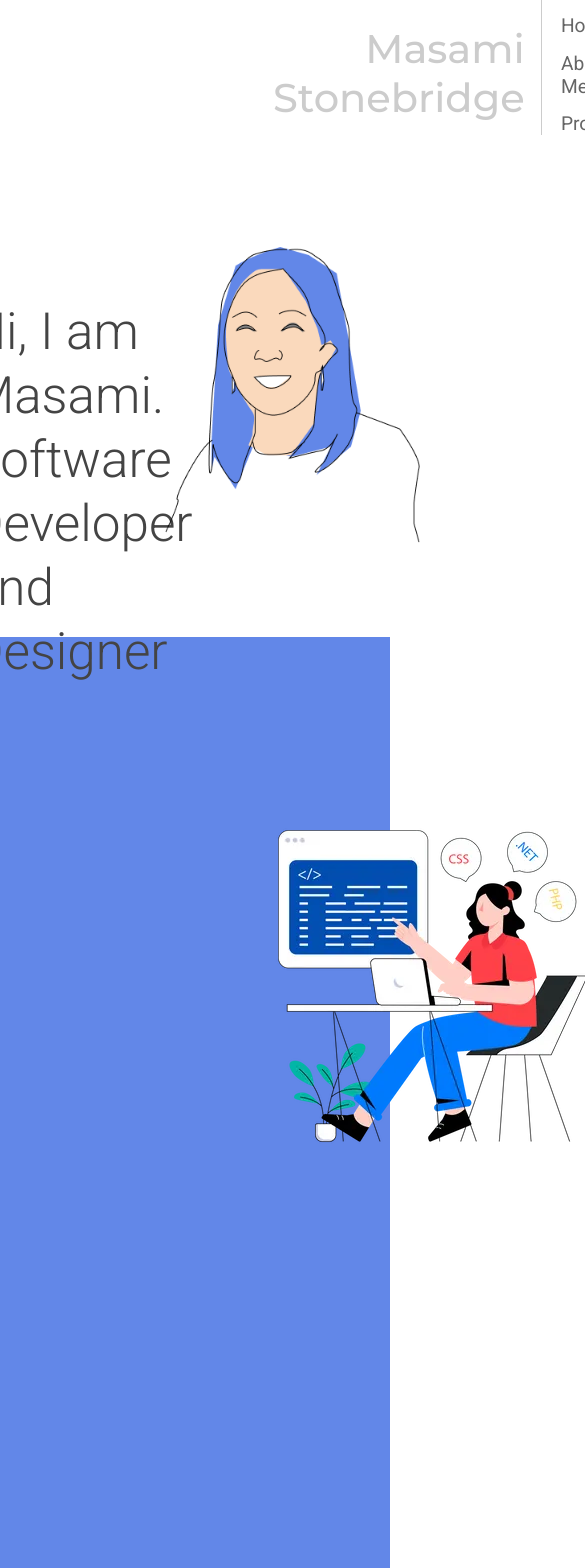
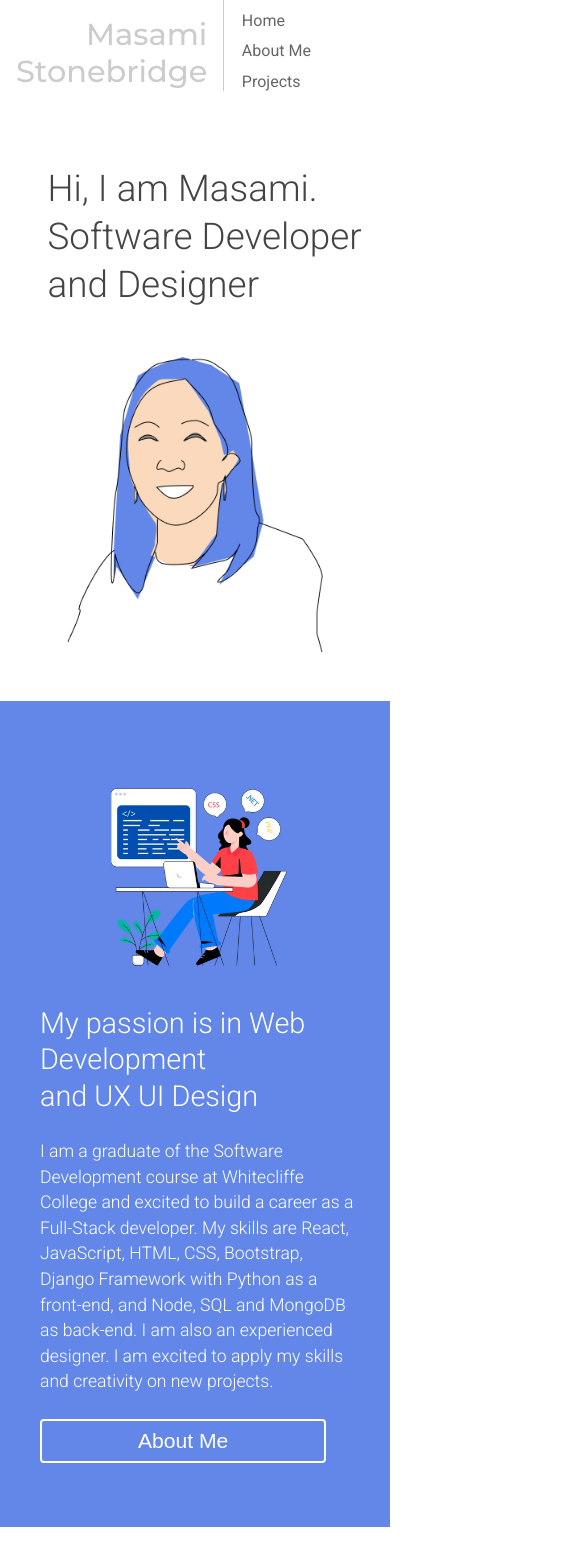
Before and after one commit to Masamist/Portfolio, a React (Create React App) app: page / in a window 390 px wide. Shown: the top 1568 px of the page, 585 px wide, since content can reach past the window. Built offline with nearby package versions, Linux system fonts and the light colour scheme.

Commit message:
responsive home

```diff
--- a/src/components/Navbar.css
+++ b/src/components/Navbar.css
@@ -1,12 +1,16 @@
 @import url('https://fonts.googleapis.com/css2?family=Montserrat+Alternates:wght@100&family=Montserrat:wght@100;200;300;400;500;600&family=Roboto:wght@100;500;700;900&display=swap');
+.nav-container {
+  width: 100%;
+  height: 12vh;
+  margin: 0;
+  padding: 0;
+}
 .navbar {
-  width: 30%;
-  padding-bottom: 0;
+  width: 25em;
   display: flex;
   flex-direction: row;
   box-sizing: border-box;
   float: right;
-  margin-bottom: 80px;
 }
 .logo-container {
   border-right: 1px solid #ccc;
@@ -15,7 +19,6 @@
 .logo {
   font-size: 2.5rem;
   font-family: 'Montserrat', sans-serif;
-
   font-weight: 500;
   color: #ccc;
   text-align: end;
@@ -46,3 +49,19 @@
   text-decoration: none;
   color: var(--secondary-color);;
 }
+@media (max-width: 700px) {
+  .navbar {
+    width: 20em;
+    float: left;
+    padding-left: 1rem;
+  }
+  .logo {
+    font-size: 1.9rem;
+    padding-top: 0;
+  }
+  .navbar ul li {
+    font-size: 1rem;
+    padding-left: .1rem;
+    padding-top: .7rem;
+  }
+}
--- a/src/components/Navbar.js
+++ b/src/components/Navbar.js
@@ -5,7 +5,8 @@ import './Navbar.css'
 
 export default function Navbar() {
   return (
-      <nav className='navbar'>
+      <nav className='nav-container'>
+        <div className='navbar'>
           <div class='logo-container'>
             <span className='logo'>Masami<br/>Stonebridge</span>
           </div>
@@ -16,7 +17,7 @@ export default function Navbar() {
             <li><Link to="/projects">Projects</Link></li>
           </ul>
           </div>
-
+        </div>
       </nav>
 
   )
--- a/src/index.css
+++ b/src/index.css
@@ -40,18 +40,15 @@ a{
 /* layout */
 .container {
   max-width: 1200px;
-  margin: 60px auto;
+  margin: auto auto;
   display: flex;
   flex-direction: column;
   justify-content: center;
+  /* background-color: #ccc; */
 }
 @media (max-width: 1250px) {
   .container {
-    max-width: 800px;
-    margin: 60px 3rem;
-    display: flex;
-    flex-direction: column;
-    justify-content: center;
+    margin: auto 1rem;
   }
 }
 
--- a/src/pages/Home.css
+++ b/src/pages/Home.css
@@ -1,10 +1,11 @@
+
 /* home top */
 .home-top {
   display: flex;
   flex-direction: row;
   width: 100%;
   height: 50vh;
-  padding: 2rem 0 5rem 0;
+  padding: 5rem 0 5rem 0;
   justify-content: center;
 }
 .home-top div:first-child {
@@ -19,44 +20,162 @@
 .home-top img {
   max-height: 35vh;
 }
-@media (max-width: 1000px) {
+@media (max-width: 1890px) {
   .home-top-title {
-    font-size: 3.2rem;
-    line-height: 4rem;
+    font-size: 3.8rem;
+    line-height: 4.7rem;
+  }
+  .home-top div:first-child {
+    width: 40%;
+    padding: 3.3rem 2rem;
+  }
+}
+@media (max-width: 1500px) {
+  .home-top-title {
+    font-size: 3.5rem;
+    line-height: 4.5rem;
   }
   .home-top div:first-child {
     width: 50%;
     padding: 3.3rem 0;
   }
 }
+@media (max-width: 1000px) {
+  .home-top-title {
+    font-size: 3.3rem;
+    line-height: 4.2rem;
+  }
+  .home-top {
+    flex-direction: column;
+    width: 100%;
+    height: auto;
+    padding: 1rem 0 5rem 0;
+    justify-content: center;
+  }
+  .home-top-container {
+    width: 100%;
+    display: flex;
+    justify-content: center;
+  }
+  .home-top div:first-child {
+    width: 100%;
+    padding: 3rem;
+  }
+}
+@media (max-width: 600px) {
+  .home-top-title {
+    font-size: 2.9rem;
+    line-height: 3.6rem;
+  }
+  .home-top div:first-child {
+    width: 100%;
+    padding: 1rem 1rem 3rem 1rem;
+  }
+}
+@media (max-width: 480px) {
+  .home-top {
+    padding: 3rem 0 3rem 0;
+  }
+  .home-top-title {
+    font-size: 2.3rem;
+    line-height: 3rem;
+    padding-left: 1.2rem;
+  }
+
+}
 
 /* introduction */
-.home-introduction {
-  height: 100%;
+.home-intro {
   width: 100%;
-  padding: 4rem 5rem 2.5rem 10rem;
+  padding: 7rem 6rem 6rem 8rem;
   background-color: var(--primary-color);
 }
-.home-introduction-container {
+.home-intro-container {
   display: flex;
   flex-direction: row;
+  margin: auto auto;
+  max-width: 1200px;
+  justify-content: center;
 }
-.home-introduction-container > div {
-  padding-right: 1.5rem;
+.intro-header {
+  color: #fff;
+  font-size: 3rem;
+  line-height: 3.7rem;
 }
-.introduction-header {
-  padding-top: 2rem;
+.intro-p {
   color: #fff;
-  font-size: 2.8rem;
-}
-.introduction-p {
-  color: #fff;
-  font-size: 1.2rem;
-  line-height: 1.8rem;
+  font-size: 1.6rem;
+  line-height: 2.5rem;
   padding: 2rem 0;
 }
-.btn a{
-  text-decoration: none;
+
+@media (max-width: 1500px) {
+  .home-intro {
+    width: 100%;
+    padding: 5rem 2rem 3.5rem 4rem;
+    background-color: var(--primary-color);
+  }
+  .intro-header {
+    font-size: 2.8rem;
+    line-height: 3.2rem;
+  }
+  .intro-p {
+    font-size: 1.5rem;
+    line-height: 2.2rem;
+    padding: 2rem 0;
+  }
+}
+@media (max-width: 1300px) {
+  .home-intro {
+    padding: 5rem 8rem 6.5rem 10rem;
+  }
+  .intro-header {
+    font-size: 2.4rem;
+    line-height: 3.2rem;
+  }
+  .intro-p {
+    color: #fff;
+    font-size: 1.5rem;
+    line-height: 2.2rem;
+    padding: 2rem 0;
+  }
+  .home-intro-container {
+    display: flex;
+    flex-direction: column;
+    justify-items: center;
+  }
+  .intro-img-container{
+    display: flex;
+    justify-content: center;
+  }
+}
+@media (max-width: 900px) {
+  .home-intro {
+    padding: 3rem 2rem 4rem 2.5rem;
+  }
+  .intro-header {
+    font-size: 2.2rem;
+    line-height: 2.8rem;
+  }
+  .intro-p {
+    font-size: 1.2rem;
+    line-height: 1.9rem;
+    padding: 1.5rem 0;
+  }
+}
+@media (max-width: 600px) {
+  .intro-img {
+    width: 16rem;
+  }
+  .intro-header {
+    font-size: 1.8rem;
+    line-height: 2.3rem;
+  }
+  .intro-p {
+    font-size: 1.1rem;
+    line-height: 1.6rem;
+    padding: 1.5rem 0;
+  }
 }
 
 /* projects */
@@ -108,9 +227,76 @@
   text-decoration: none;
 }
 
-@media (max-width: 1200px) {
+@media (max-width: 1400px) {
+  .home-project-title {
+    font-size: 10rem;
+    padding-right: 1.5rem;
+  }
+  .home-project-txt-container {
+    padding: 3rem 2rem;
+    width: 50rem;
+  }
   .home-project-container{
     flex-direction: column;
+    align-items: center;
+  }
+  .home-project-container > div{
+    width: 35rem;
+    padding-bottom: 8rem;
+  }
+  .home-project-container img {
+    display: block;
+    margin-left: auto;
+    margin-right: auto;
+    margin-bottom: 2.5rem;
+  }
+}
+@media (max-width: 850px) {
+  .home-project-title {
+    font-size: 7rem;
+    padding-left: 1rem;
+    float: left;
+  }
+  .home-project-txt {
+    font-size: 1.2rem;
+    line-height: 1.7rem;
+  }
+  .home-project-txt-container {
+    padding: 1.5rem 2rem;
+    width: 32rem;
+  }
+  .home-project-container > div{
+    width: 23rem;
+    padding-bottom: 7rem;
+  }
+  .home-project-container img {
+    display: block;
+    margin-left: auto;
+    margin-right: auto;
+    margin-bottom: 1.8rem;
+  }
+}
+@media (max-width: 600px) {
+  .home-project-title {
+    font-size: 5rem;
+    padding-left: 1rem;
+  }
+  .home-project-txt-container {
+    padding: 1.5rem 1rem;
+    width: 100%;
+  }
+  .home-project-container > div{
+    width: 100%;
+    padding-bottom: 4.5rem;
+  }
+  .home-project-container img {
+    width: 100%;
+    margin-bottom: .8rem;
+  }
+  .home-project-container > div > p{
+    padding-top: .2rem;
+    font-size: 1rem;
+    line-height: 1.4rem;
   }
 }
 
--- a/src/pages/Home.js
+++ b/src/pages/Home.js
@@ -9,6 +9,7 @@ import introimage from '../assets/intro-image.webp'
 import kpc from '../assets/kpc.png'
 import getitpython from '../assets/get_it_python.png'
 import happychick from '../assets/happy_chick.png'
+
 
 
 export default function Home() {
@@ -25,12 +26,12 @@ export default function Home() {
 function HomeTop() {
   return (
     <section className='home-top'>
-      <div>
+      <div className='home-top-container'>
         <h1 className='home-top-title'>Hi, I am Masami.<br />
           Software Developer<br />
           and Designer</h1>
       </div>
-      <div>
+      <div className='home-top-container'>
         <img src={portrait} alt='portrait' />
       </div>
     </section>
@@ -39,25 +40,23 @@ function HomeTop() {
 
 function Introduction() {
   return (
-    <section className='home-introduction'>
-      <div className='container'>
-        <div className='home-introduction-container'>
-          <div>
-            <img src={introimage} alt='introduction images' />
+    <section className='home-intro'>
+        <div className='home-intro-container'>
+          <div className='intro-img-container'>
+            <img className='intro-img' src={introimage} alt='introduction images' />
           </div>
 
           <div>
-            <h2 class='introduction-header'>
+            <h2 class='intro-header'>
               My passion is in Web Development <br />
               and UX UI Design
             </h2>
-            <p class='introduction-p'>I am a graduate of the Software Development course at Whitecliffe College and excited to build a career as a Full-Stack developer.
+            <p class='intro-p'>I am a graduate of the Software Development course at Whitecliffe College and excited to build a career as a Full-Stack developer.
               My skills are React, JavaScript, HTML, CSS, Bootstrap, Django Framework with Python as a front-end, and Node, SQL and MongoDB as back-end. I am also an experienced designer.
               I am excited to apply my skills and creativity on new projects.</p>
             <button className='btn-white'>About Me</button>
           </div>
         </div>
-      </div>
 
       </section>
   )
@@ -78,7 +77,7 @@ function Projects() {
 
           <div className='home-project-container'>
             <div>
-            <img src={kpc} alt='Kauri Point Construction' />
+              <img src={kpc} alt='Kauri Point Construction' />
               <h3>Kauri Point Construction</h3>
               <p>Group work for the final project in the Software Development course.
                 The goal was to create a construction website including a project management app.
@@ -87,19 +86,24 @@ function Projects() {
             <div>
               <img src={getitpython} alt='Get IT Python' />
               <h3>Get IT Python</h3>
-              <p>Group work for the final project in the Software Development course.
-                The goal was to create a construction website including a project management app.
-                The website is deployed and used by the client.</p>
+              <p>This project had 2 aspects, one is an agile project
+                management, that is how the project management with
+                scrum and the other is to build a secure web service
+                for users to learn Python and other programming
+                languages.</p>
             </div>
             <div>
               <img src={happychick} alt='Happy Chick Game' />
               <h3>Happy Chick</h3>
-              <p>Group work for the final project in the Software Development course.
-                The goal was to create a construction website including a project management app.
-                The website is deployed and used by the client.</p>
+              <p>2D side scroll platform made with Godot Game Engine
+                to be enjoyed by children through to adults. I planned
+                the game story, character setting, music selection
+                and built the game. This game was popular when
+                demonstrated at school events and an learning institution
+                 industry  expo.</p>
             </div>
           </div>
-        <button className='btn-yellow'><Link to="/products">More Projects</Link></button>
+        <button className='btn-yellow' id='home-project-btn'><Link to="/products">More Projects</Link></button>
       </div>
     </section>
   )
```
Lines whose indentation alone changed are shown as unchanged.
